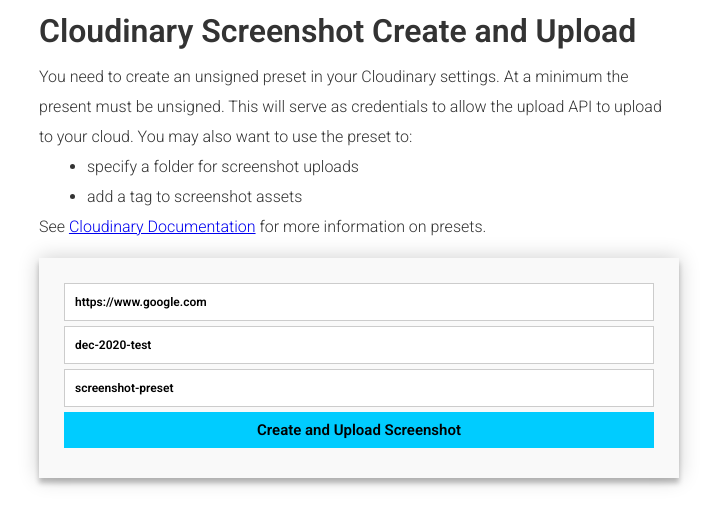
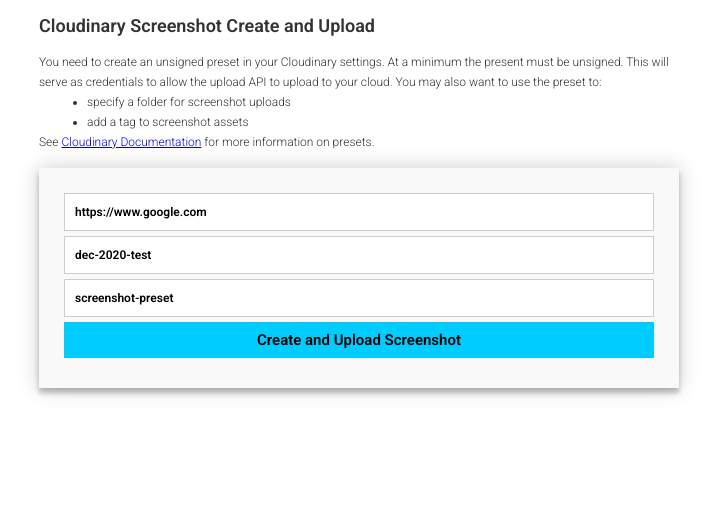
Before and after one commit to rebeccapeltz/cld-screenshot-create-upload, a website: page public/index.html in a window 1280 px wide. Shown: the whole page, without its empty margins (11-728 px from the left). Drawn offline with Linux system fonts and the light colour scheme.

Commit message:
fix font size

```diff
--- a/public/style.css
+++ b/public/style.css
@@ -15,8 +15,8 @@
 body {
   font-family: "Roboto", Helvetica, Arial, sans-serif;
   font-weight: 100;
-  font-size: 1rem;
-  line-height: 30px;
+  font-size: .75rem;
+  line-height: 20px;
   color: #333;
 }
 
@@ -60,6 +60,7 @@
 
 h1 {
   margin: 1rem 0;
+  font-size: 1.5em;
 }
 
 
@@ -116,4 +117,5 @@
 }
 #result img {
   border: 1px solid black;
+  width: 90%;
 }
```
Also changed, not shown: functions/screenshot.js (+1 -9 lines), public/script.js (+0 -11 lines).
